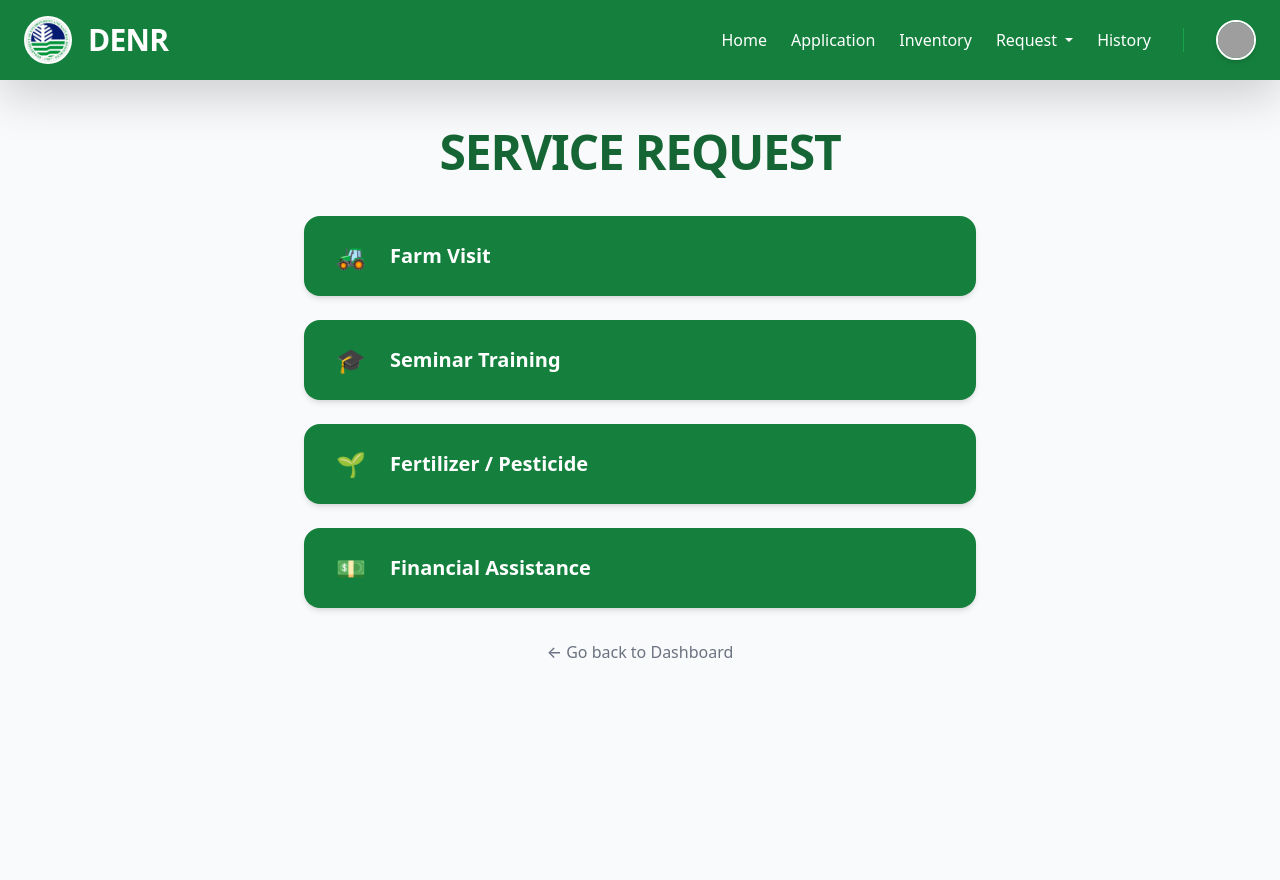
After one commit to alqzdave/TLPH, a Flask app: template templates/user/service.html in a window 1280 px wide. The commit adds this page. Run offline with Flask 3, Linux system fonts and the light colour scheme; the template is opened without the code that fills it, so the values that code supplies are empty; some libraries are stand-ins or nearby versions; grey boxes are pictures that could not be loaded.

Commit message:
folder user

```diff
--- a/templates/header.html
+++ b/templates/user/header.html
@@ -14,7 +14,33 @@
         <a href="#" class="text-white hover:text-green-200 font-medium transition-colors">Home</a>
         <a href="#" class="text-white hover:text-green-200 font-medium transition-colors">Application</a>
         <a href="#" class="text-white hover:text-green-200 font-medium transition-colors">Inventory</a>
-        <a href="#" class="text-white hover:text-green-200 font-medium transition-colors">Request</a>
+        <div class="dropdown">
+    <a href="#"
+       class="text-white hover:text-green-200 font-medium transition-colors dropdown-toggle flex items-center gap-1"
+       id="requestDropdown"
+       data-bs-toggle="dropdown"
+       aria-expanded="false">
+        Request
+    </a>
+
+    <ul class="dropdown-menu shadow-lg border-0 mt-2" aria-labelledby="requestDropdown">
+        <li>
+            <a class="dropdown-item py-2 flex items-center gap-2" href="#">
+                <span>🛠️</span> Service Request
+            </a>
+        </li>
+        <li>
+            <a class="dropdown-item py-2 flex items-center gap-2" href="#">
+                <span>💰</span> Compensation Request
+            </a>
+        </li>
+        <li>
+            <a class="dropdown-item py-2 flex items-center gap-2" href="#">
+                <span>📜</span> Licensing/Permit Request
+            </a>
+        </li>
+    </ul>
+</div>
         <a href="#" class="text-white hover:text-green-200 font-medium transition-colors">History</a>
       </div>
 
--- /dev/null
+++ b/templates/user/service.html
@@ -0,0 +1,62 @@
+<!DOCTYPE html>
+<html lang="en">
+<head>
+    <meta charset="UTF-8">
+    <meta name="viewport" content="width=device-width, initial-scale=1.0">
+    <title>DENR Service</title>
+    <script src="https://cdn.tailwindcss.com"></script>
+    <link href="https://cdn.jsdelivr.net/npm/bootstrap@5.3.8/dist/css/bootstrap.min.css" rel="stylesheet" integrity="sha384-sRIl4kxILFvY47J16cr9ZwB07vP4J8+LH7qKQnuqkuIAvNWLzeN8tE5YBujZqJLB" crossorigin="anonymous">
+    <script src="https://cdn.jsdelivr.net/npm/bootstrap@5.3.8/dist/js/bootstrap.bundle.min.js" integrity="sha384-FKyoEForCGlyvwx9Hj09JcYn3nv7wiPVlz7YYwJrWVcXK/BmnVDxM+D2scQbITxI" crossorigin="anonymous"></script>
+</head>
+<body>
+        {% include 'header.html' %}
+
+        <div class="min-h-screen bg-gray-50 py-12 px-4">
+    <div class="max-w-2xl mx-auto">
+
+        <h1 class="text-5xl font-black text-green-800 text-center mb-10 tracking-tight uppercase">
+            Service Request
+        </h1>
+
+        <div class="flex flex-col gap-4">
+
+            <button class="w-full bg-green-700 hover:bg-green-800 text-white text-xl font-bold py-6 px-8 rounded-2xl shadow-md transition-all transform hover:-translate-y-1 active:scale-95 flex items-center justify-between group">
+                <span class="flex items-center gap-4">
+                    <span class="text-2xl">🚜</span> Farm Visit
+                </span>
+                <span class="opacity-0 group-hover:opacity-100 transition-opacity">→</span>
+            </button>
+
+            <button class="w-full bg-green-700 hover:bg-green-800 text-white text-xl font-bold py-6 px-8 rounded-2xl shadow-md transition-all transform hover:-translate-y-1 active:scale-95 flex items-center justify-between group">
+                <span class="flex items-center gap-4">
+                    <span class="text-2xl">🎓</span> Seminar Training
+                </span>
+                <span class="opacity-0 group-hover:opacity-100 transition-opacity">→</span>
+            </button>
+
+            <button class="w-full bg-green-700 hover:bg-green-800 text-white text-xl font-bold py-6 px-8 rounded-2xl shadow-md transition-all transform hover:-translate-y-1 active:scale-95 flex items-center justify-between group">
+                <span class="flex items-center gap-4">
+                    <span class="text-2xl">🌱</span> Fertilizer / Pesticide
+                </span>
+                <span class="opacity-0 group-hover:opacity-100 transition-opacity">→</span>
+            </button>
+
+            <button class="w-full bg-green-700 hover:bg-green-800 text-white text-xl font-bold py-6 px-8 rounded-2xl shadow-md transition-all transform hover:-translate-y-1 active:scale-95 flex items-center justify-between group">
+                <span class="flex items-center gap-4">
+                    <span class="text-2xl">💵</span> Financial Assistance
+                </span>
+                <span class="opacity-0 group-hover:opacity-100 transition-opacity">→</span>
+            </button>
+
+        </div>
+
+        <p class="text-center mt-8">
+            <a href="#" class="text-gray-500 hover:text-green-700 font-medium transition-colors">
+                ← Go back to Dashboard
+            </a>
+        </p>
+    </div>
+</div>
+
+</body>
+</html>
```
Also changed, not shown: templates/user/compensation.html (added, +50 -0 lines), templates/user/license.html (added, +62 -0 lines), templates/user/app-form.html (renamed from templates/app-form.html), templates/user/application.html (renamed from templates/application.html), templates/user/dashboard.html (renamed from templates/dashboard.html), 1 other file.
